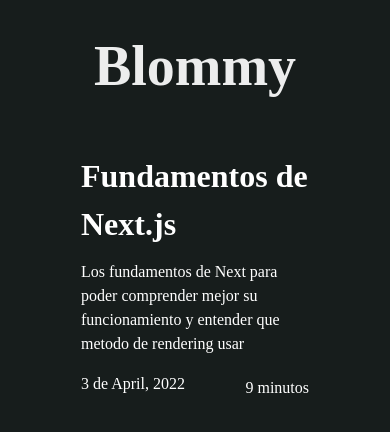
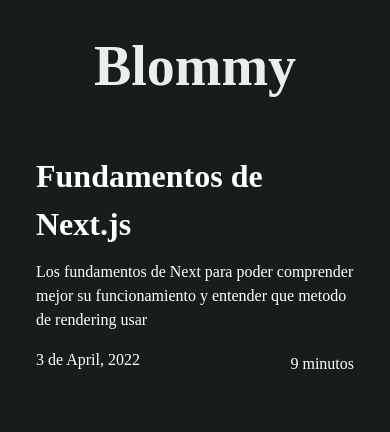
Before and after one commit to tomasbirbe/blog, a Next.js app: page / in a window 390 px wide. Shown: the top 432 px of the page. Built offline with nearby package versions, Linux system fonts and the light colour scheme; a web font is replaced by a local one.

Commit message:
Dev: Fix responsive styles

```diff
--- a/pages/index.tsx
+++ b/pages/index.tsx
@@ -11,7 +11,7 @@
 
 export default function Home({ posts }: Params) {
   return (
-    <Container maxW={{ base: '300px', sm: '500px', md: '600px', lg: '700px' }}>
+    <Container maxW={{ base: '100%', sm: '500px', md: '600px', lg: '700px' }}>
       <Head>
         <title>Blog de tomas birbe</title>
         <meta content="Blog personal de Tomas Birbe" name="description" />
--- a/pages/posts/[id].tsx
+++ b/pages/posts/[id].tsx
@@ -4,7 +4,7 @@
 
 export default function Post({ post }) {
   return (
-    <Container maxWidth="50%">
+    <Container maxW={{ base: '100%', sm: '500px', md: '600px', lg: '700px' }}>
       <Stack paddingBlock={16} spacing={10}>
         <Text as="h1" fontSize="3.5em" fontWeight="600" textAlign="center">
           {post.title}
```
